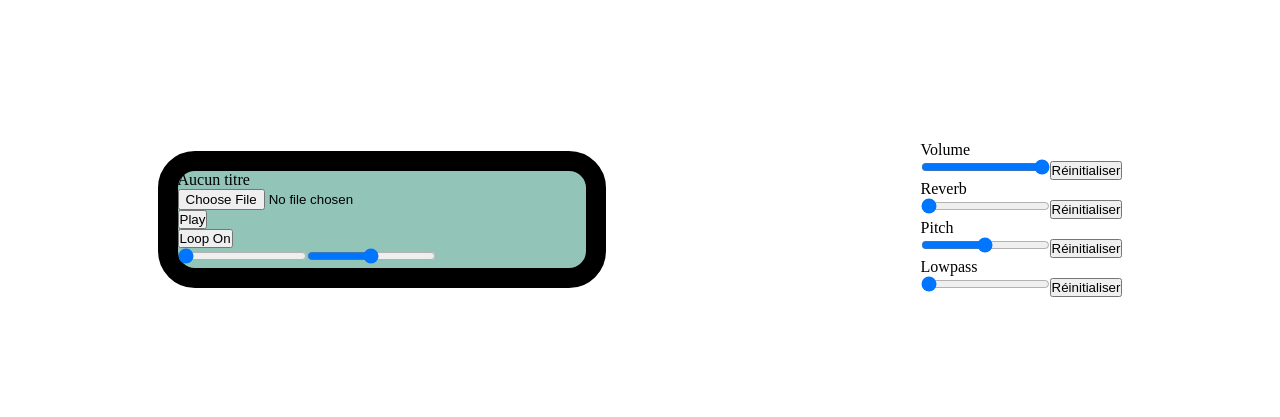
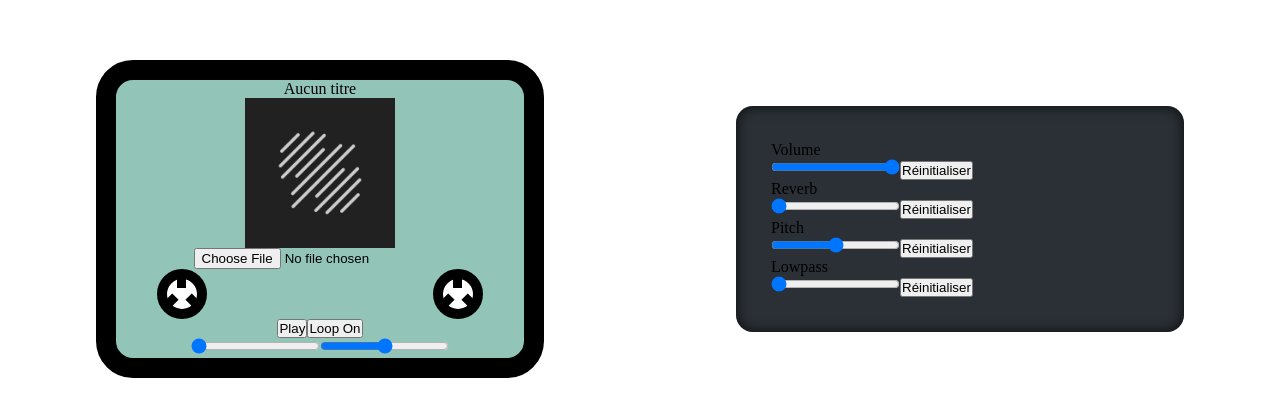
Before and after one commit to iamSamDiak/Tracklist-Producer, a React (Create React App) app: page / in a window 1280 px wide. Shown: the part 181-598 px from the top of the page. Built offline with nearby package versions, Linux system fonts and the light colour scheme.

Commit message:
upadted CSS attributes

```diff
--- a/src/index.css
+++ b/src/index.css
@@ -17,10 +17,97 @@ html, body, #root{
 
 .tape{
   min-width: 400px;
+  max-width: 750px;
   width: 35%;
   background-color: #92c5b8;
   border: 20px solid #000;
   border-radius: 37px;
+  display: flex;
+  flex-direction: column;
+  align-items: center;
+}
+
+.image-container{
+  display: flex;
+  align-items: center;
+}
+
+.image {
+  width: 150px;
+  height: 150px;
+  background-size: contain;
+  background-repeat: no-repeat;
+  background-position: center;
+}
+
+.controls{
+  display: flex;
+  justify-content: space-between;
+}
+
+.circle-container{
+  display: flex;
+  justify-content: space-between;
+  width: 80%;
+}
+
+.circle{
+  width: 50px;
+  height: 50px;
+  border: 10px solid #000;
+  border-radius: 100%;
+  background-color: #fff;
+  position: relative;
+  animation-name: spinning;
+  animation-iteration-count: infinite;
+  animation-timing-function: linear;
+  animation-play-state: paused;
+  animation-duration: 1s;
+  transform: rotate(0);
+}
+
+@keyframes spinning {
+  from {transform: rotate(0deg);}
+  to {transform: rotate(360deg);}
+}
+
+.circle-bar {
+  width: 9px;
+  height: 11px;
+  background-color: #000;
+  position: absolute;
+}
+
+.bar-1{
+  top: -2px;
+  left: 10px;
+  transform: rotate(0deg);
+}
+
+.bar-2 {
+  top: 16px;
+  left: 21px;
+  transform: rotate(135deg);
+}
+
+.bar-3 {
+  top: 16px;
+  left: 0px;
+  transform: rotate(225deg);
+}
+
+.settings{
+  width: 35%;
+  min-width: 300px;
+  max-width: 700px;
+  background-color: #2a3036;
+  padding: 35px;
+  border-radius: 17px;
+  box-shadow: 0px 0px 13px #000000c7 inset
+}
+
+.tape, .settings{
+  margin: 10px
 }
 
 @media only screen and (max-width: 768px) {
@@ -28,4 +115,9 @@ html, body, #root{
     display: flex;
     flex-direction: column;
   }
+
+  .tape, .settings {
+    min-width: auto;
+    width: 80%;
+  }
 }
```
